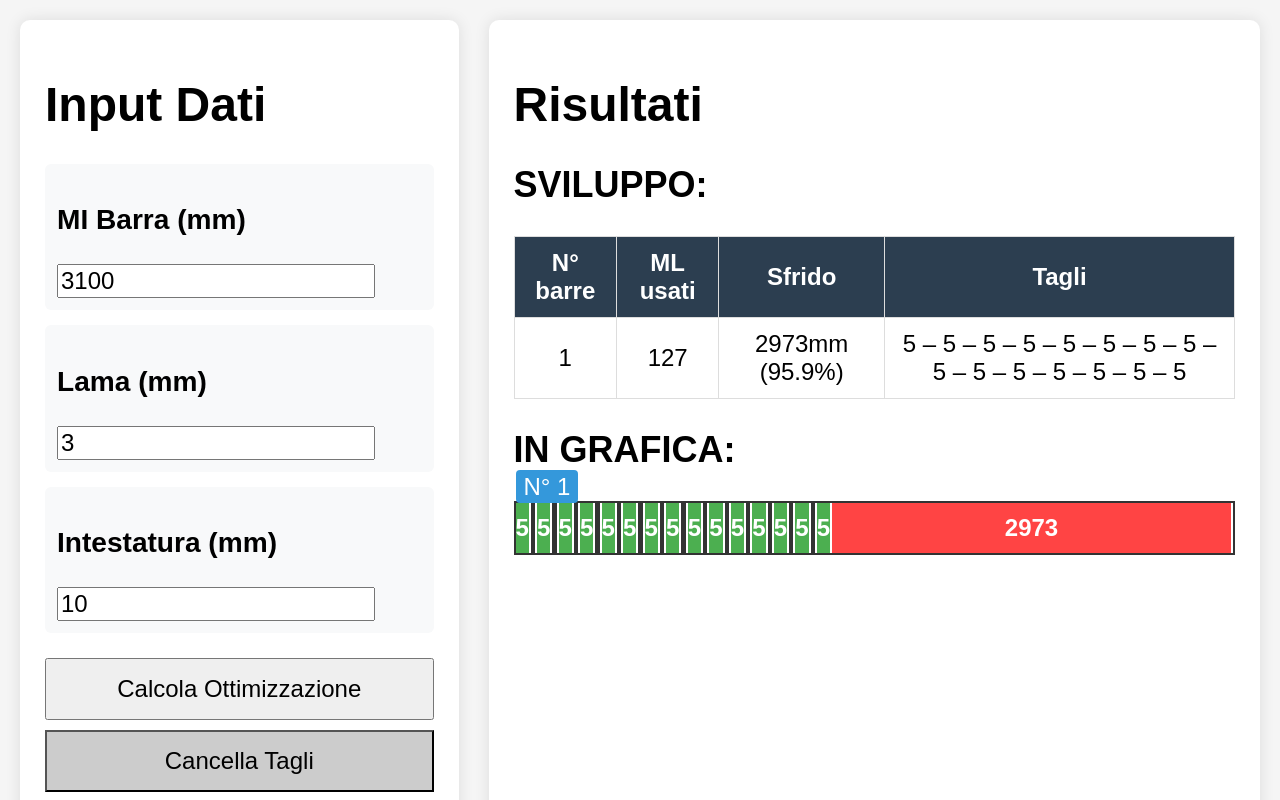
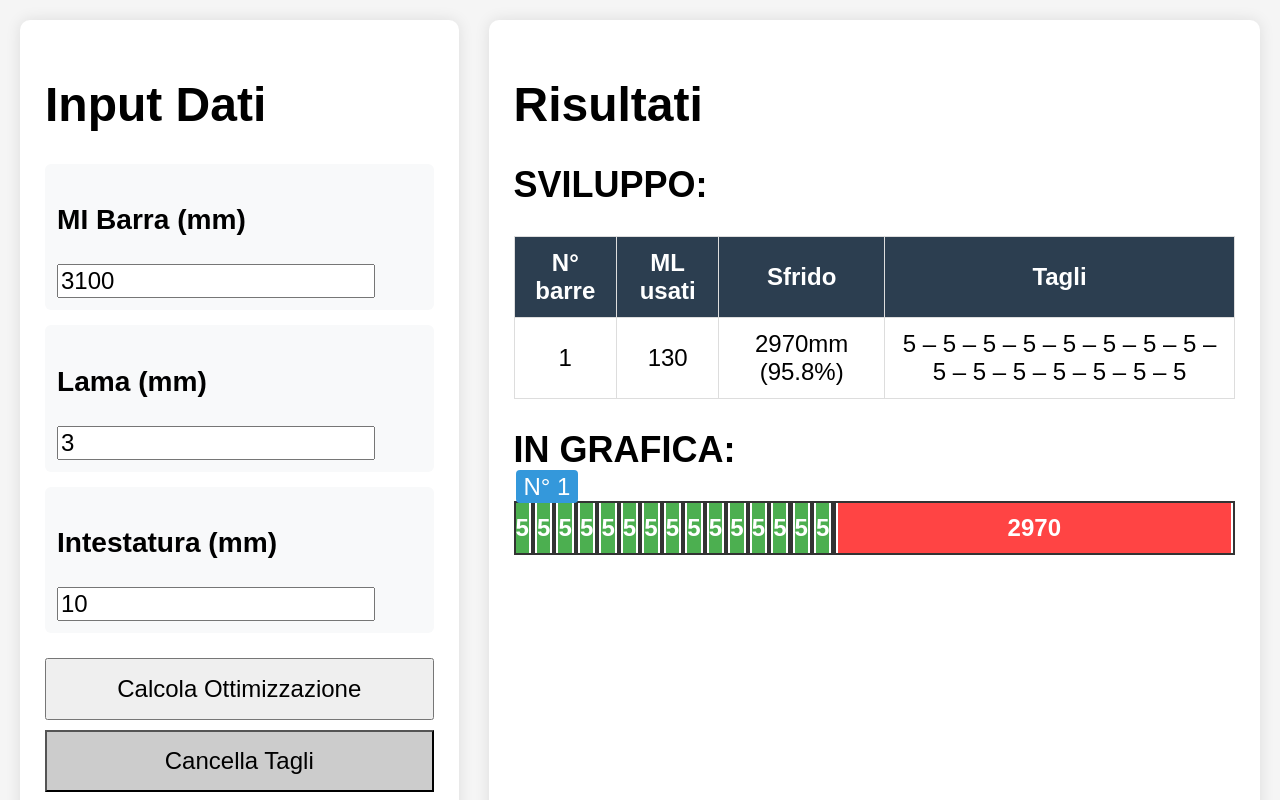
Before and after one commit to coderpatavium/ottimizzatoretaglio, a plain HTML site: page index.html in a window 1280 px wide. Both pictures are taken after typing "5", "5", "5", "5", "5", "5" into the empty fields and a click on the button "Calcola Ottimizzazione". Shown: the top 800 px of the page. Drawn offline with Linux system fonts and the light colour scheme.

Commit message:
Update index.html

```diff
--- a/index.html
+++ b/index.html
@@ -2,11 +2,11 @@
 <html lang="it">
 <head>
   <meta charset="UTF-8">
-  <title>Ottimizzatore Taglio Barre - First-Fit Decreasing</title>
+  <title>Ottimizzatore Taglio Barre - First-Piece-Always-Cut</title>
   <style>
     body {
       font-family: Arial, sans-serif;
-      font-size: 24px;  /* aumenta dimensione base */
+      font-size: 24px;
       margin: 0;
       padding: 20px;
       background-color: #f5f5f5;
@@ -19,12 +19,8 @@
       border-radius: 10px;
       box-shadow: 0 0 15px rgba(0,0,0,0.1);
     }
-    .input-section {
-      width: 35%;
-    }
-    .output-section {
-      width: 65%;
-    }
+    .input-section { width: 35%; }
+    .output-section { width: 65%; }
     .parametri {
       display: flex;
       flex-direction: column;
@@ -44,10 +40,13 @@
     .input-row input {
       width: 110px;
       padding: 10px;
-      font-size: 24px; /* ingrandisce i campi di input */
+      font-size: 24px;
     }
     input[type="number"] {
-      font-size: 24px; /* ulteriore garanzia di font grande */
+      font-size: 24px;
+    }
+    button {
+      font-size: 24px;
     }
     table {
       width: 100%;
@@ -58,7 +57,7 @@
       border: 1px solid #ddd;
       padding: 12px;
       text-align: center;
-      font-size: 24px; /* ingrandisce testo tabella */
+      font-size: 24px;
     }
     th {
       background: #2c3e50;
@@ -80,7 +79,7 @@
       color: white;
       font-weight: bold;
       position: relative;
-      font-size: 24px; /* ingrandisce testo dentro i segmenti */
+      font-size: 24px;
     }
     .sfrido {
       background: #ff4444 !important;
@@ -91,10 +90,7 @@
       padding: 3px 8px;
       border-radius: 4px;
       margin-right: 5px;
-      font-size: 24px; /* ingrandisce testo badge */
-    }
-    button {
-      font-size: 24px; /* ingrandisce testo pulsanti */
+      font-size: 24px;
     }
   </style>
 </head>
@@ -148,6 +144,7 @@
   </div>
 
   <script>
+    // Genera 30 righe input
     window.onload = function() {
       const container = document.getElementById('cutsContainer');
       for(let i = 0; i < 30; i++) {
@@ -161,7 +158,9 @@
       }
     };
 
+    // Calcolo con la logica "ogni pezzo comporta un taglio lama" (3 pezzi => 3 lame)
     function calculate() {
+      // Pulisce output
       document.getElementById('sviluppoTable').innerHTML = `
         <tr>
           <th>N° barre</th>
@@ -175,6 +174,7 @@
       const bladeThickness = parseInt(document.getElementById('bladeThickness').value) || 0;
       const header = parseInt(document.getElementById('header').value) || 0;
 
+      // Legge i tagli
       const cuts = [];
       document.querySelectorAll('.input-row').forEach(row => {
         const qty = parseInt(row.querySelector('input[type="number"]:first-child').value) || 0;
@@ -184,31 +184,42 @@
         }
       });
 
-      cuts.sort((a,b) => b - a);
+      // Ordina dal più grande
+      cuts.sort((a,b) => b-a);
 
+      // Creiamo le barre: all'inizio used = header
+      // Per OGNI pezzo, sommiamo piece + bladeThickness
+      // Esempio: 3 pezzi => 3 lame => TOT = 3*(piece+bladeThickness) + header
       const bars = [];
       for(const piece of cuts) {
         let placed = false;
         for(const bar of bars) {
-          const extra = (bar.pieces.length > 0) ? bladeThickness : 0;
-          if(bar.used + extra + piece <= barLength) {
+          // Controlla se ci sta
+          if(bar.used + piece + bladeThickness <= barLength) {
+            // Aggiunge
             bar.pieces.push(piece);
-            bar.used += extra + piece;
+            bar.used += piece + bladeThickness;
             placed = true;
             break;
           }
         }
         if(!placed) {
+          // Crea nuova barra
+          // Partiamo da used = header
+          // Subito ci aggiungo piece + bladeThickness
+          const usedInitial = header + piece + bladeThickness;
           bars.push({
-            used: header + piece,
+            used: usedInitial,
             pieces: [piece]
           });
         }
       }
 
+      // Raggruppo barre identiche (stessi pezzi, stesso spreco)
       const grouped = [];
       for(const bar of bars) {
-        const waste = Math.max(0, barLength - bar.used);
+        let waste = barLength - bar.used;
+        if(waste < 0) waste = 0;
         const key = bar.pieces.join(',') + '|' + waste;
         const found = grouped.find(x => x.key === key);
         if(found) {
@@ -224,8 +235,9 @@
         }
       }
 
+      // Tabella
       for(const bar of grouped) {
-        const wastePerc = barLength > 0 ? ((bar.waste / barLength)*100).toFixed(1) : 0;
+        const wastePerc = barLength>0 ? ((bar.waste/barLength)*100).toFixed(1) : 0;
         const tr = document.createElement('tr');
         tr.innerHTML = `
           <td>${bar.count}</td>
@@ -236,8 +248,9 @@
         document.getElementById('sviluppoTable').appendChild(tr);
       }
 
+      // Disegno
       const grafica = document.getElementById('graficaContainer');
-      const scaleFactor = barLength > 0 ? (100 / barLength) : 0;
+      const scaleFactor = barLength>0 ? (100/barLength) : 0;
 
       for(const bar of grouped) {
         const barDiv = document.createElement('div');
@@ -251,38 +264,53 @@
         label.innerHTML = `<span class="badge">N° ${bar.count}</span>`;
         barDiv.appendChild(label);
 
+        let usedSoFar = header; // partiamo con intestatura "sommata" ma non disegnata
         for(let i=0; i<bar.pieces.length; i++){
           const piece = bar.pieces[i];
-          let pieceW = piece * scaleFactor;
-          if(pieceW < 3) pieceW = 3;
+          // Disegno un segmento "pezzo"
+          let pieceW = piece*scaleFactor;
+          if(pieceW<2) pieceW=2; // min larghezza
           const pieceDiv = document.createElement('div');
           pieceDiv.className = 'segmento';
           pieceDiv.style.width = pieceW + '%';
           pieceDiv.innerText = piece;
           barDiv.appendChild(pieceDiv);
 
-          if(i < bar.pieces.length - 1) {
-            let lamaW = bladeThickness * scaleFactor;
-            if(lamaW < 1) lamaW = 1;
+          usedSoFar += piece;
+
+          // Lama
+          const lamaW = bladeThickness*scaleFactor;
+          if(lamaW<1) {
+            // min 1% se vogliamo vederlo
+          }
+          if(i < bar.pieces.length) {
+            // aggiungo spessore lama dopo OGNI pezzo
+            let lw = (lamaW<1 ? 1 : lamaW);
             const lamaDiv = document.createElement('div');
             lamaDiv.className = 'segmento';
             lamaDiv.style.backgroundColor = '#333';
-            lamaDiv.style.width = lamaW + '%';
+            lamaDiv.style.width = lw + '%';
             lamaDiv.innerText = '';
             barDiv.appendChild(lamaDiv);
+            usedSoFar += bladeThickness;
           }
         }
+        // Rimuoviamo l’ultima lama in eccesso dal disegno (perché l’algoritmo l’ha contata)
+        // Per avere 3 pezzi => 3 tagli, ok. Ma se l’utente ne vuole 3, stando a logica, è giusto.
+        // Se vogliamo vedere la barra "aperta" senza ultima lama, basterebbe bar.pieces.length - 1,
+        // ma l’utente chiede 3 tagli per 3 pezzi, quindi lasciamo.
 
-        if(bar.waste > 0) {
-          let wWaste = bar.waste * scaleFactor;
-          if(wWaste < 3) wWaste = 3;
+        let waste = barLength - bar.used;
+        if(waste<0) waste=0;
+        if(waste>0) {
+          let wasteW = waste*scaleFactor;
+          if(wasteW<2) wasteW=2;
           const wasteDiv = document.createElement('div');
           wasteDiv.className = 'segmento sfrido';
-          wasteDiv.style.width = wWaste + '%';
-          wasteDiv.innerText = bar.waste;
+          wasteDiv.style.width = wasteW + '%';
+          wasteDiv.innerText = waste;
           barDiv.appendChild(wasteDiv);
         }
-
         grafica.appendChild(barDiv);
       }
     }
```
